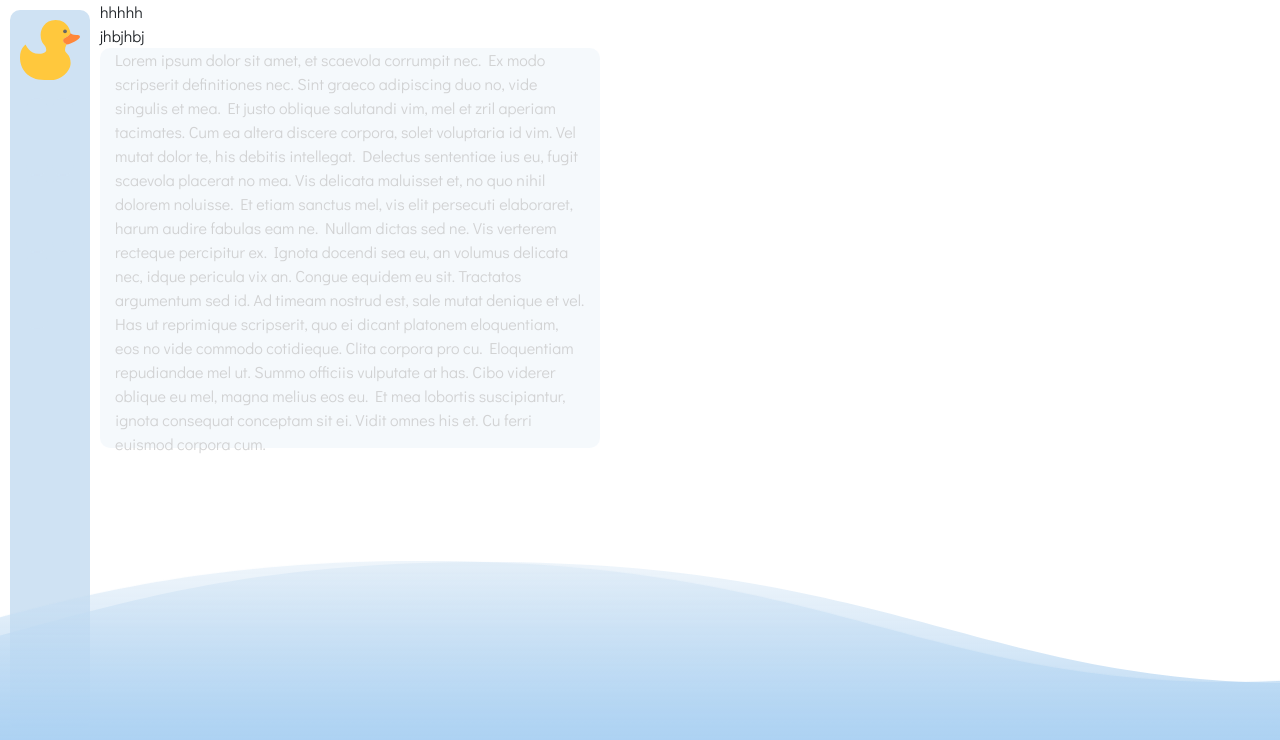
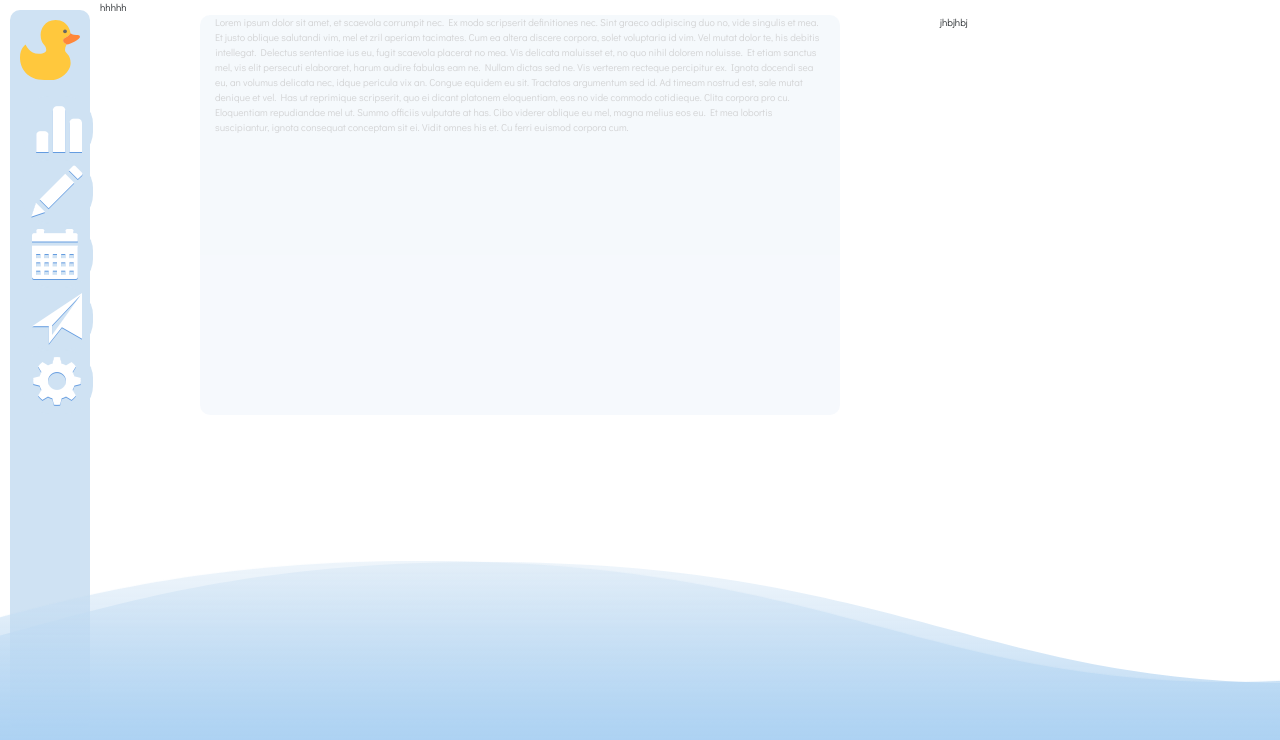
Before and after one commit to devzu/KOMA, a React (Create React App) app in the folder koma-app/: page / in a window 1280 px wide. Shown: the top 740 px of the page. Built offline with nearby package versions, Linux system fonts and the light colour scheme; a web font is replaced by a local one.

Commit message:
I HATE THUS
cdfjksn

```diff
--- a/koma-app/public/index.html
+++ b/koma-app/public/index.html
@@ -3,6 +3,7 @@
   <head>
     <meta charset="utf-8">
     <link rel="shortcut icon" href="%PUBLIC_URL%/favicon.ico">
+    <link href="https://maxcdn.bootstrapcdn.com/bootstrap/3.3.7/css/bootstrap.min.css" rel="stylesheet">
     <meta name="viewport" content="width=device-width, initial-scale=1, shrink-to-fit=no">
     <meta name="theme-color" content="#000000">
                               <!--
--- a/koma-app/src/App.js
+++ b/koma-app/src/App.js
@@ -73,6 +73,7 @@
 
 const MainMenu = () => {
   return (
+
     <div className="navbar">
 
       <Link to="/">
@@ -100,9 +101,8 @@
       {
         return (
             <Router>
+              <link rel="stylesheet" href="https://stackpath.bootstrapcdn.com/bootstrap/4.1.3/css/bootstrap.min.css" integrity="sha384-MCw98/SFnGE8fJT3GXwEOngsV7Zt27NXFoaoApmYm81iuXoPkFOJwJ8ERdknLPMO" crossorigin="anonymous"></link>
               <div className="App">
-
-
 
                 <header className="App-header">
                   <div className="Bild"><img src={logo} className="App-logo" alt="logo" /></div>
```
